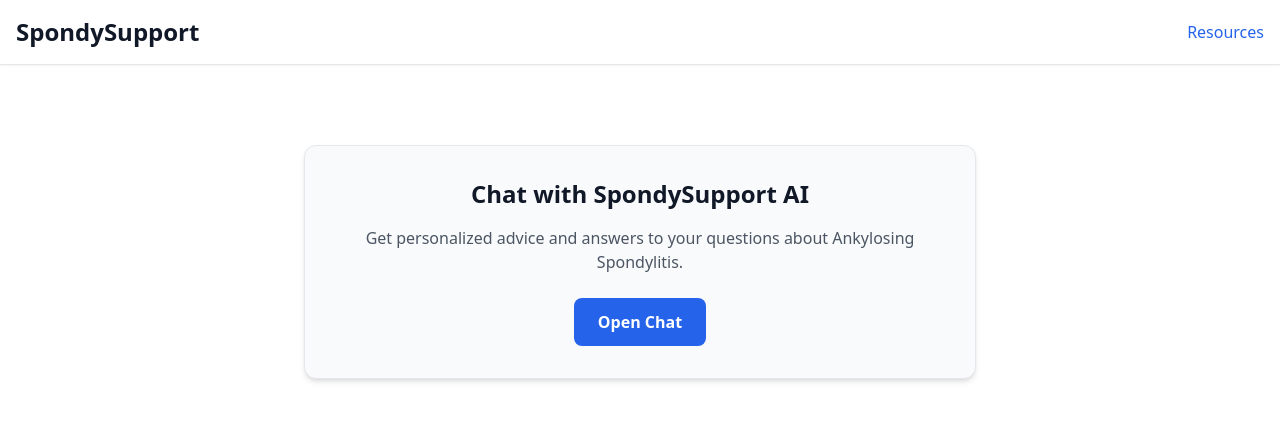
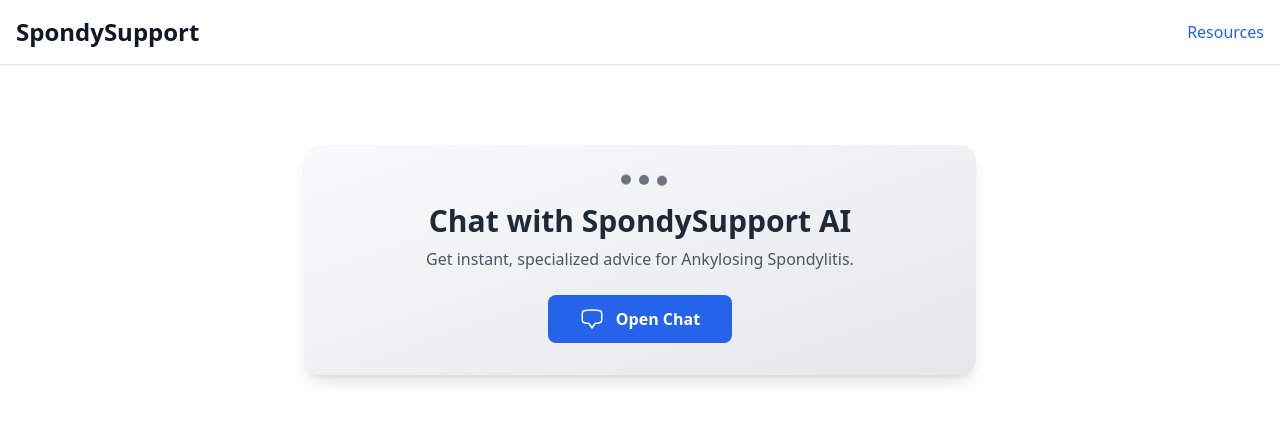
Before and after one commit to anub887/SpondySupport, a React (Create React App) app in the folder client/: page / in a window 1280 px wide. Shown: the top 429 px of the page. Built offline with nearby package versions, Linux system fonts and the light colour scheme; the HTML template or start-up script is replaced by a standard one.

Commit message:
Update App.jsx

```diff
--- a/client/src/App.jsx
+++ b/client/src/App.jsx
@@ -5,16 +5,22 @@
     type: "article",
     title: "How to Prevent Pain and Long‑Term Damage From Ankylosing Spondylitis",
     url: "https://www.verywellhealth.com/ankylosing-spondylitis-prevention-6827129",
+    description: "Learn about the roles of posture, exercise, and early treatment in preventing long-term damage from AS.",
+    image: "https://www.verywellhealth.com/thmb/1fPvdK_bROgJzQVb7LQ7d-PNhtw=/750x0/filters:no_upscale():max_bytes(150000):strip_icc():format(webp)/GettyImages-1419080980-f4b19e05c81240de8d4c562cca9d3e19.jpg",
   },
   {
     type: "article",
     title: "What Is Ankylosing Spondylitis (AS)?",
     url: "https://www.health.com/ankylosing-spondylitis-overview-7099547",
+    description: "An overview of AS, a type of inflammatory arthritis that primarily affects the spine, covering its symptoms, causes, and diagnosis.",
+    image: "https://www.health.com/thmb/sIn4pZmxiKCA8gePALLev-w2VoI=/2000x0/filters:no_upscale():max_bytes(150000):strip_icc():format(webp)/Health-ankylosing-spondylitis-overview-7099547-desktop-2000x420-final-ff6aa58085264f4e8a44479312e16d76.jpg",
   },
   {
     type: "article",
     title: "What Are Your Treatment Options for Ankylosing Spondylitis?",
     url: "https://www.health.com/ankylosing-spondylitis-treatment-7098969",
+    description: "A guide to the various treatment approaches for AS, including medications, physical therapy, and lifestyle adjustments to manage symptoms.",
+    image: "https://www.health.com/thmb/Y1shSvlhll9jy2yrtPaD4G4oMjk=/750x0/filters:no_upscale():max_bytes(150000):strip_icc():format(webp)/ankylosingtreatment-GettyImages-1135761958-a2eb9162b04c40faae61442ee778a9f1.jpg",
   },
   {
     type: "video",
@@ -45,18 +51,27 @@
 
       <main className="flex flex-col items-center mt-20 px-4">
       {/* Replace the iframe with a link/button */}
-      <div className="w-full max-w-2xl p-8 border rounded-xl shadow-md text-center bg-gray-50">
-      <h2 className="text-2xl font-bold mb-4">Chat with SpondySupport AI</h2>
+      <div className="w-full max-w-2xl p-8 rounded-2xl shadow-lg text-center bg-gradient-to-br from-gray-50 to-gray-200 transition-all duration-300 hover:shadow-2xl hover:-translate-y-1">
+      <div className="flex justify-center items-center space-x-2 mb-4">
+      <span className="sr-only">Typing...</span>
+      <div className="h-2.5 w-2.5 bg-gray-500 rounded-full animate-bounce-slow [animation-delay:-0.3s]"></div>
+      <div className="h-2.5 w-2.5 bg-gray-500 rounded-full animate-bounce-slow [animation-delay:-0.15s]"></div>
+      <div className="h-2.5 w-2.5 bg-gray-500 rounded-full animate-bounce-slow"></div>
+      </div>
+      <h2 className="text-3xl font-bold mb-2 text-gray-800">Chat with SpondySupport AI</h2>
       <p className="mb-6 text-gray-600">
-      Get personalized advice and answers to your questions about Ankylosing Spondylitis.
+      Get instant, specialized advice for Ankylosing Spondylitis.
   </p>
   <a
     href="https://chatgpt.com/g/g-687d074ea6ac8191a3e15cc7c3465fb3-spondysupport"
-      target="_blank" // Opens the link in a new tab
+    target="_blank"
     rel="noopener noreferrer"
-      className="inline-block bg-blue-600 text-white font-bold py-3 px-6 rounded-lg hover:bg-blue-700 transition"
+    className="inline-flex items-center gap-x-3 bg-blue-600 text-white font-bold py-3 px-8 rounded-lg hover:bg-blue-700 transition-colors duration-300"
     title="SpondySupport Chatbot"
   >
+  <svg xmlns="http://www.w3.org/2000/svg" fill="none" viewBox="0 0 24 24" stroke-width="1.5" stroke="currentColor" class="size-6">
+  <path stroke-linecap="round" stroke-linejoin="round" d="M2.25 12.76c0 1.6 1.123 2.994 2.707 3.227 1.068.157 2.148.279 3.238.364.466.037.893.281 1.153.671L12 21l2.652-3.978c.26-.39.687-.634 1.153-.67 1.09-.086 2.17-.208 3.238-.365 1.584-.233 2.707-1.626 2.707-3.228V6.741c0-1.602-1.123-2.995-2.707-3.228A48.394 48.394 0 0 0 12 3c-2.392 0-4.744.175-7.043.513C3.373 3.746 2.25 5.14 2.25 6.741v6.018Z" />
+  </svg>
     Open Chat
   </a>
 </div>
```
Lines whose indentation alone changed are shown as unchanged.
